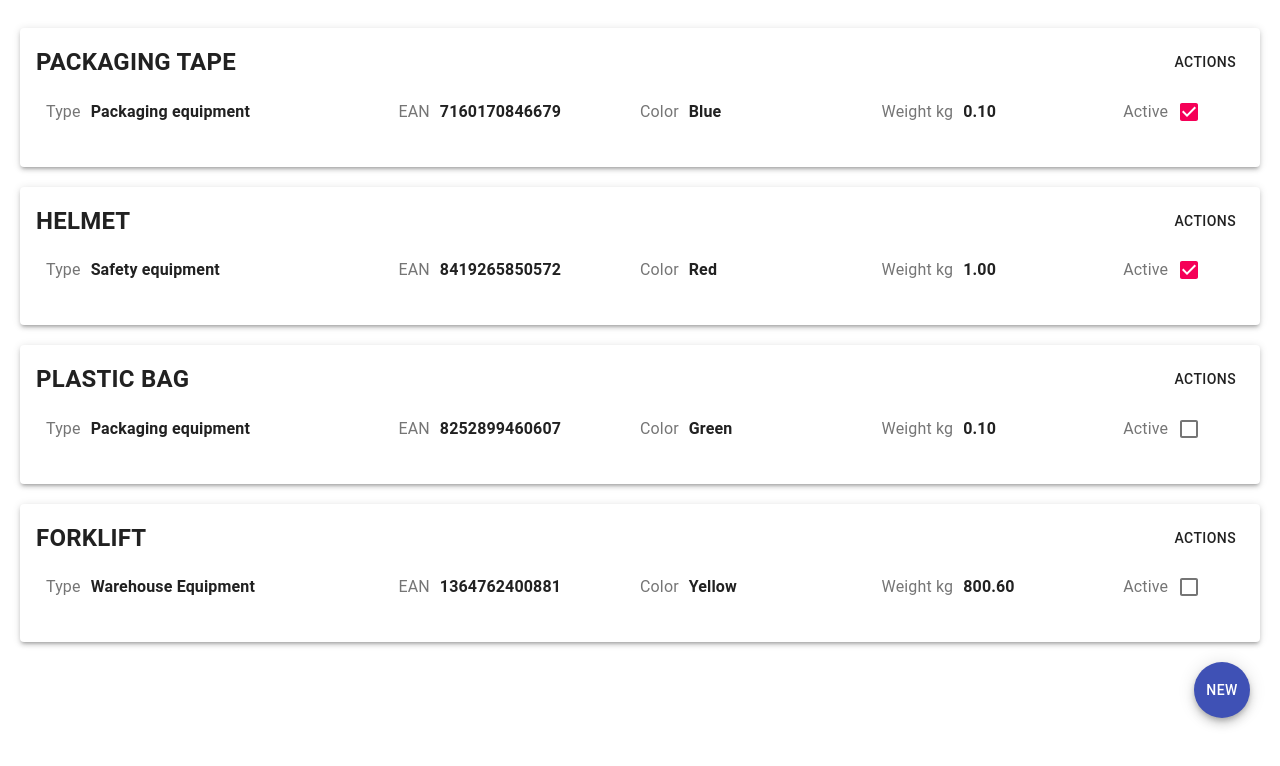
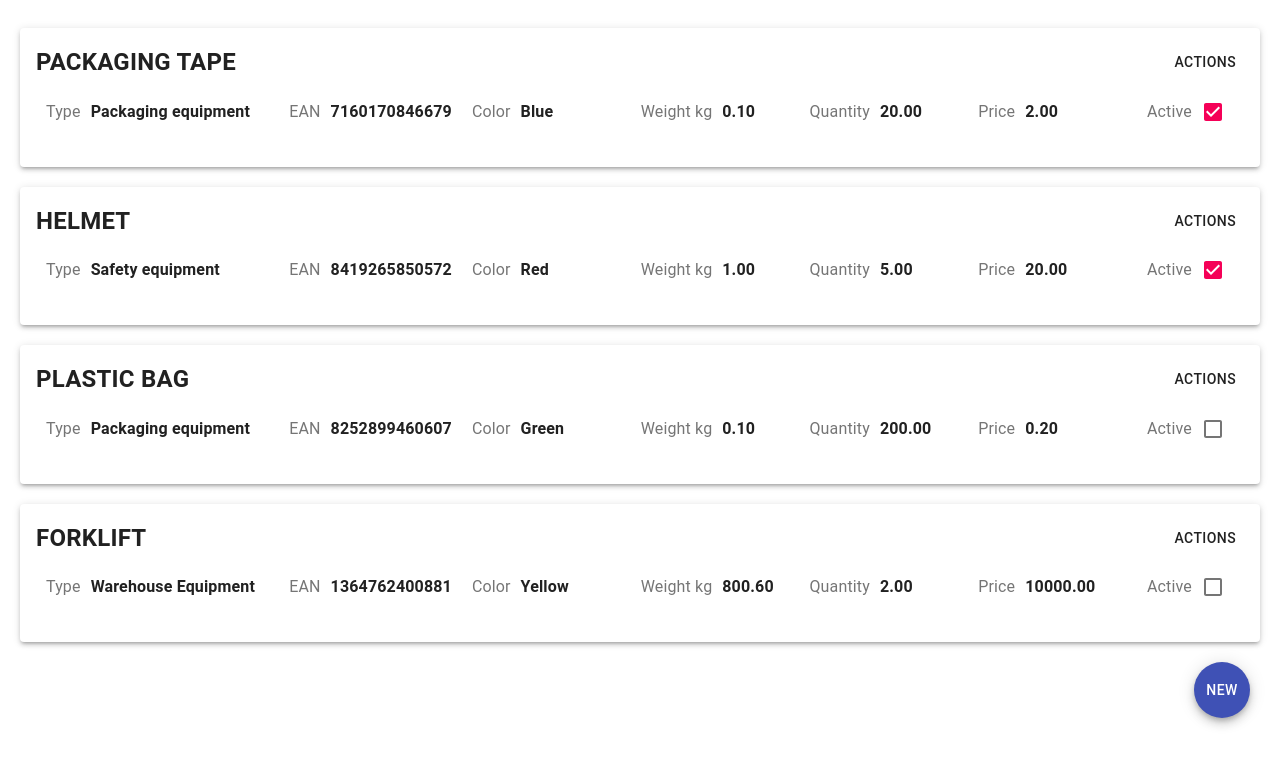
Before and after one commit to LeonasVait/talech-test-assignment-2, a React (Create React App) app: page / in a window 1280 px wide. Shown: the top 766 px of the page. Built offline with nearby package versions, Linux system fonts and the light colour scheme.

Commit message:
added product price and quantity

```diff
--- a/src/components/ProductEdit.tsx
+++ b/src/components/ProductEdit.tsx
@@ -89,6 +89,14 @@ export function ProductEdit({ productId, onSubmit }: Props) {
         </div>
 
         <div>
+          <Field name="price">{getTextFieldCallback("Price", "number")}</Field>
+
+          <Field name="quantity">
+            {getTextFieldCallback("Quantity", "number")}
+          </Field>
+        </div>
+
+        <div>
           <Field name="active">
             {(callbackArgs: any) => StatusField(callbackArgs)}
           </Field>
@@ -131,7 +139,9 @@ function getDefaultValues(): Product {
     active: false,
     color: "",
     type: "",
-    weight: 0
+    weight: 0,
+    price: 0,
+    quantity: 0
   };
 }
 
--- a/src/components/ProductView.tsx
+++ b/src/components/ProductView.tsx
@@ -58,6 +58,16 @@ export function ProductView({ productId }: Props) {
         name={"Active"}
         value={product.active ? "Enabled" : "Disabled"}
       ></ProductField>
+
+      <ProductField
+        name={"Price"}
+        value={product.price.toFixed(2)}
+      ></ProductField>
+
+      <ProductField
+        name={"Quantity"}
+        value={product.quantity.toFixed(2)}
+      ></ProductField>
     </div>
   );
 }
--- a/src/components/ProductsListEntry.tsx
+++ b/src/components/ProductsListEntry.tsx
@@ -72,6 +72,18 @@ export function ProductsListEntry({ product }: Props) {
               value={product.weight.toFixed(2)}
             ></ProductField>
 
+            <ProductField
+              flex="2"
+              name={"Quantity"}
+              value={product.quantity.toFixed(2)}
+            ></ProductField>
+
+            <ProductField
+              flex="2"
+              name={"Price"}
+              value={product.price.toFixed(2)}
+            ></ProductField>
+
             <div className={classes.fieldContainer}>
               <Typography color="textSecondary">Active</Typography>
               <Checkbox
--- a/src/services/ProductsService.ts
+++ b/src/services/ProductsService.ts
@@ -4,6 +4,8 @@ export interface Product {
   ean: string;
   type: string;
   weight: number;
+  price: number;
+  quantity: number;
   color: string;
   active: boolean;
 }
@@ -17,7 +19,9 @@ export function isProduct(p: any): p is Product {
     product.type !== undefined &&
     product.weight !== undefined &&
     product.color !== undefined &&
-    product.active !== undefined
+    product.active !== undefined &&
+    product.price !== undefined &&
+    product.quantity !== undefined
   );
 }
 
@@ -29,7 +33,9 @@ const initialData: any = [
     type: "Packaging equipment",
     weight: 0.1,
     color: "Blue",
-    active: true
+    active: true,
+    price: 2,
+    quantity: 20
   },
   {
     id: 2,
@@ -38,7 +44,9 @@ const initialData: any = [
     type: "Safety equipment",
     weight: 1,
     color: "Red",
-    active: true
+    active: true,
+    price: 20,
+    quantity: 5
   },
   {
     id: 3,
@@ -47,7 +55,9 @@ const initialData: any = [
     type: "Packaging equipment",
     weight: 0.1,
     color: "Green",
-    active: false
+    active: false,
+    price: 0.2,
+    quantity: 200
   },
   {
     id: 4,
@@ -56,7 +66,9 @@ const initialData: any = [
     type: "Warehouse Equipment",
     weight: 800.6,
     color: "Yellow",
-    active: false
+    active: false,
+    price: 10000,
+    quantity: 2
   },
   {
     id: 5,
@@ -65,7 +77,9 @@ const initialData: any = [
     type: "Packaging equipment",
     weight: 0.1,
     //color: "Gray",
-    active: false
+    active: false,
+    price: 0.3,
+    quantity: 500
   }
 ];
 
--- a/src/validation/FormValidators.ts
+++ b/src/validation/FormValidators.ts
@@ -11,13 +11,15 @@ export function validateProductForm(newValues: Product) {
     "Only digits 0-9 are allowed"
   );
   const words = getWordsValidator();
-  const valueRange = getValueRangeValidator(0, 10000);
+  const value0to100000 = getValueRangeValidator(0, 10000);
 
   errors.name = text3To32(newValues.name) || words(newValues.name);
   errors.type = text3To32(newValues.type) || words(newValues.type);
   errors.ean = numbersOnly(newValues.ean) || text13(newValues.ean);
   errors.color = text3To32(newValues.color) || words(newValues.color);
-  errors.weight = valueRange(newValues.weight);
+  errors.weight = value0to100000(newValues.weight);
+  errors.price = value0to100000(newValues.price);
+  errors.quantity = value0to100000(newValues.quantity);
 
   if (
     errors.name ||
@@ -25,6 +27,8 @@ export function validateProductForm(newValues: Product) {
     errors.ean ||
     errors.color ||
     errors.weight ||
+    errors.price ||
+    errors.quantity ||
     errors.active
   ) {
     return errors;
@@ -39,9 +43,10 @@ export function getWordsValidator() {
       "ABCDEFGHIJKLMNOPQRSTUVWXYZabcdefghijklmnopqrstuvwxyz0123456789- ",
       "Only alphanumeric, space and dash allowed"
     )(data) ||
-    getRegexValidator(/[ -]{2,}/, "Multiple dash and space are not allowed")(
-      data
-    );
+    getRegexValidator(
+      /[ -]{2,}/,
+      "Multiple dash and space are not allowed"
+    )(data);
 }
 
 export function getTextLengthValidator(minLength: number, maxLength: number) {
```
